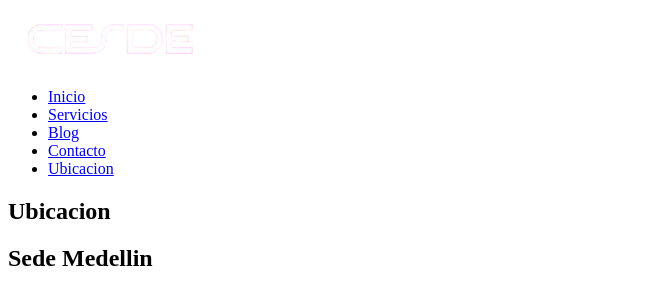
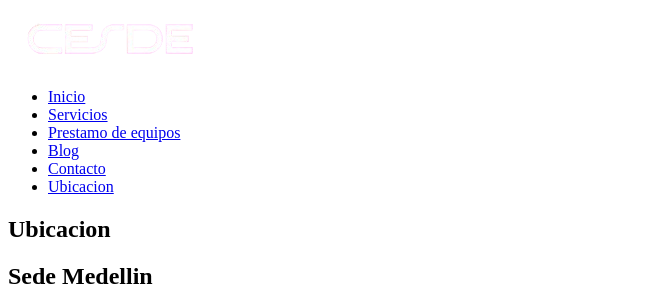
Before and after one commit to Juanvanegas98/PaginaEducativa, a plain HTML site: page Ubicacion.html in a window 1280 px wide. Shown: the top 286 px of the page, without its empty margins (0-663 px from the left). Drawn offline with Linux system fonts and the light colour scheme.

Commit message:
Update Ubicacion.html

```diff
--- a/Ubicacion.html
+++ b/Ubicacion.html
@@ -16,6 +16,8 @@
                 <li><a href="index.html">Inicio</a>
                 </li>
                 <li><a href="servicios.html">Servicios</a>
+                </li>
+                <li><a href="prestamo.html">Prestamo de equipos</a>
                 </li>
                 <li><a href="Blog.html">Blog</a>
                 </li>
```
